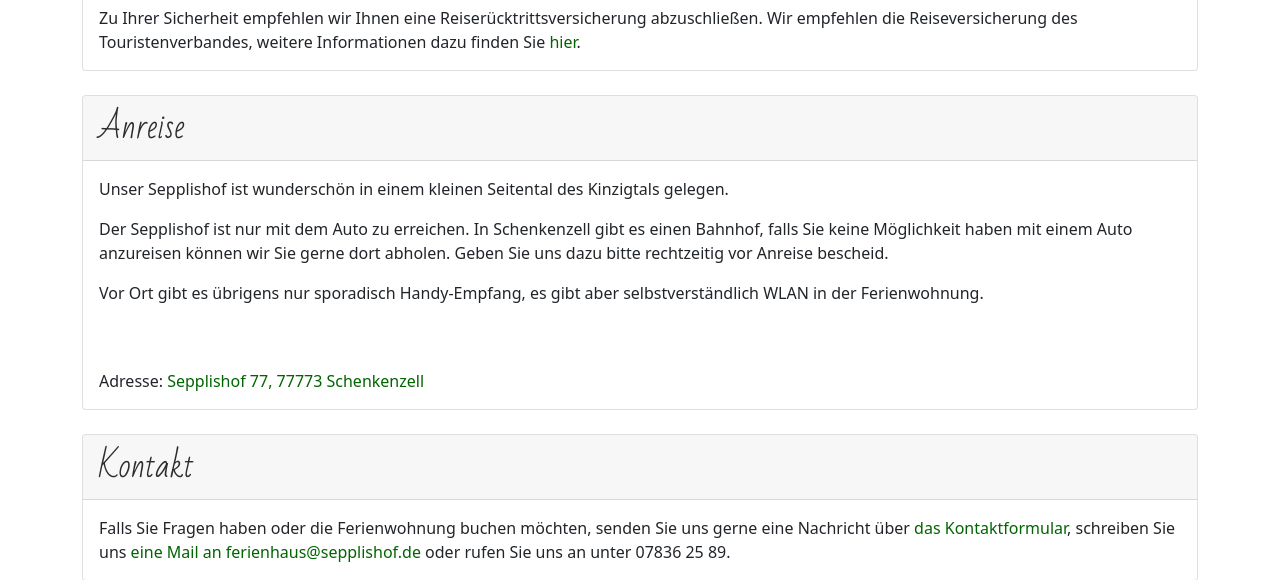
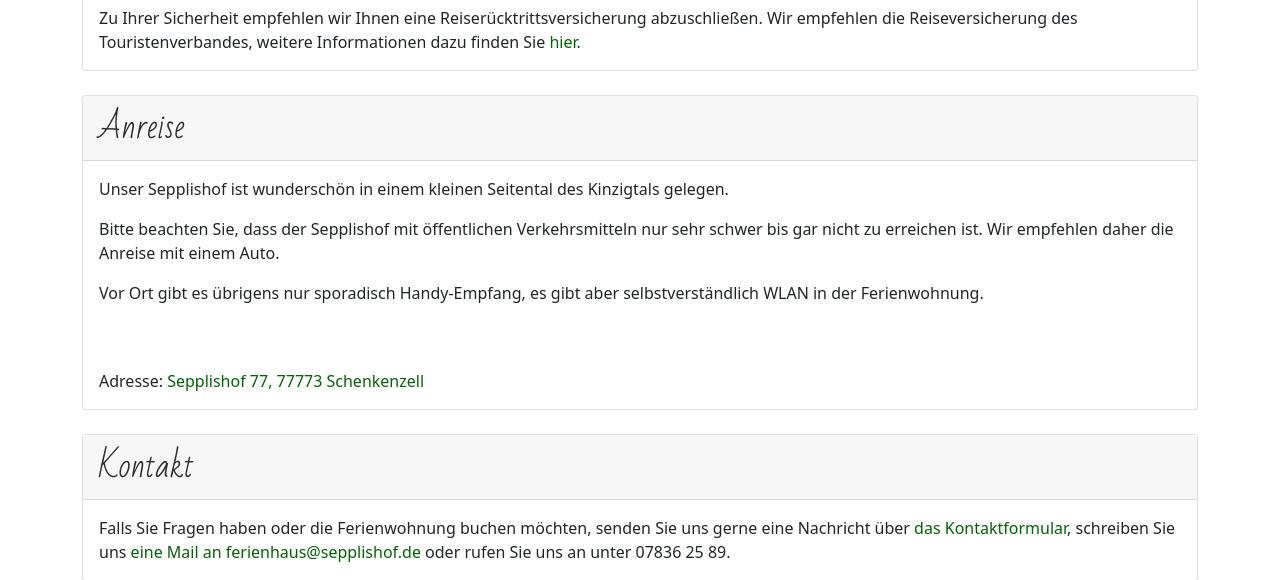
Before and after one commit to tschuelia/sepplishof.de, a Flask app: template templates/index.html in a window 1280 px wide. Shown: the part 2380-2960 px from the top of the page. Run offline with Flask 3, Linux system fonts and the light colour scheme; the template is opened without the code that fills it, so the values that code supplies are empty; some libraries are stand-ins or nearby versions.

Commit message:
update location info

```diff
--- a/templates/location.html
+++ b/templates/location.html
@@ -8,9 +8,8 @@
             Unser Sepplishof ist wunderschön in einem kleinen Seitental des Kinzigtals gelegen.
         </p>
         <p>
-            Der Sepplishof ist nur mit dem Auto zu erreichen. In Schenkenzell gibt es einen Bahnhof, falls
-            Sie keine Möglichkeit haben mit einem Auto anzureisen können wir Sie gerne dort abholen.
-            Geben Sie uns dazu bitte rechtzeitig vor Anreise bescheid.
+            Bitte beachten Sie, dass der Sepplishof mit öffentlichen Verkehrsmitteln nur sehr schwer bis gar nicht
+            zu erreichen ist. Wir empfehlen daher die Anreise mit einem Auto.
         </p>
         <p>
             Vor Ort gibt es übrigens nur sporadisch Handy-Empfang, es gibt aber selbstverständlich WLAN in der Ferienwohnung.
```
